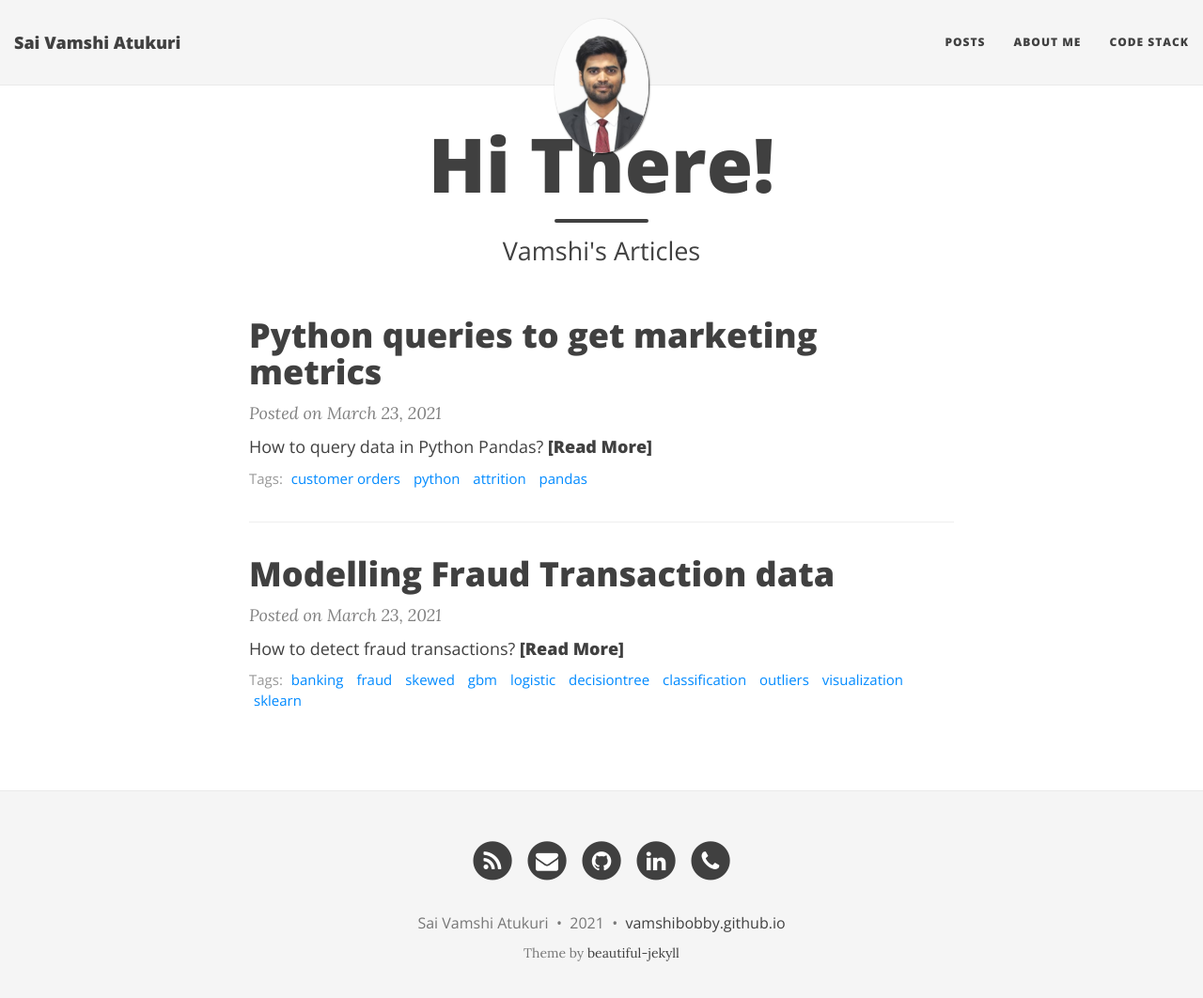
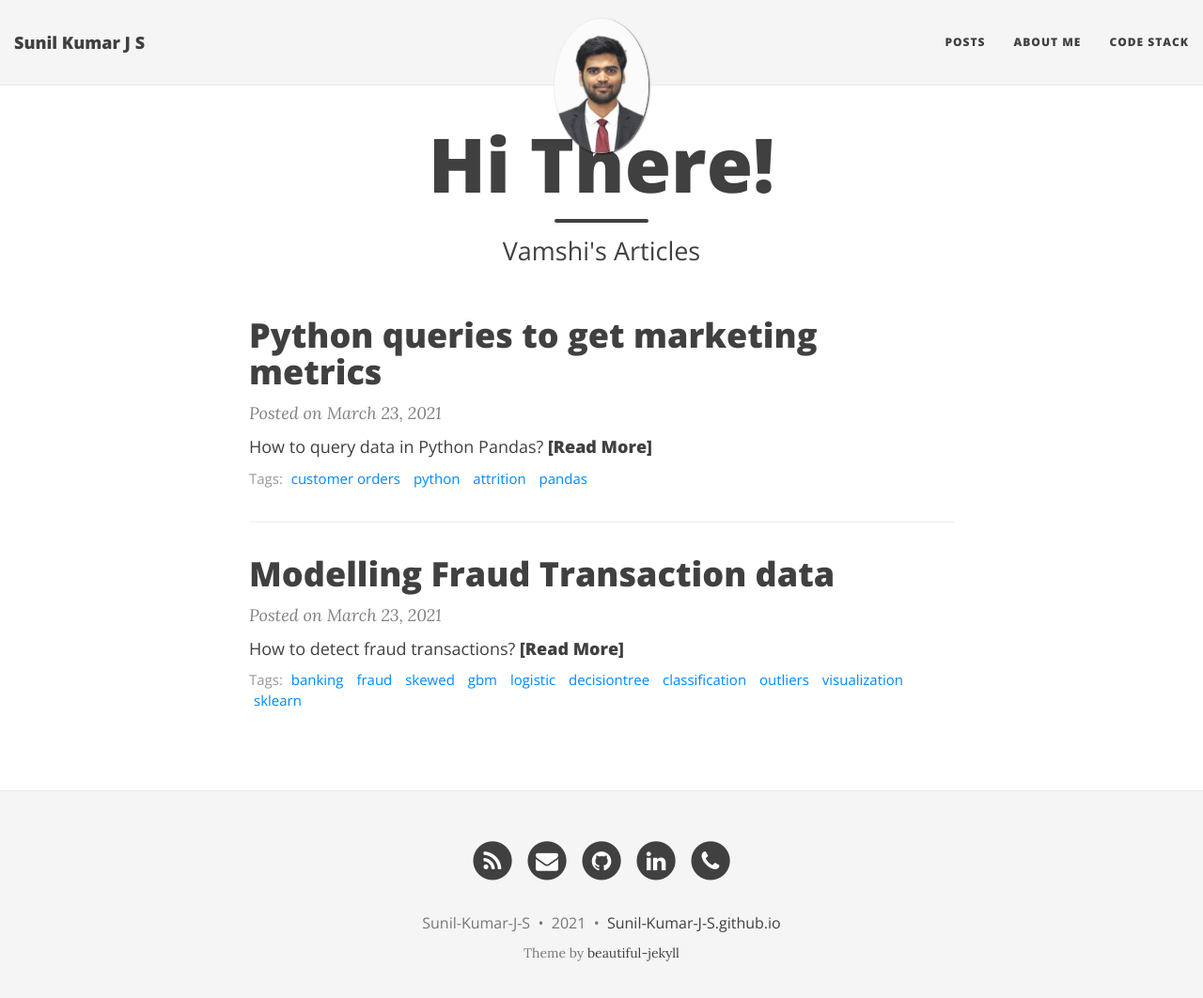
Before and after one commit to Sunil-Kumar-J-S/Sunil-Kumar-J-S.github.io, a Jekyll site: the page built from index.html, in a window 1280 px wide and 1075 px high. Shown: the top 1062 px of the window at 94% size. Built offline with Jekyll 4.4.1, drawn with Linux system fonts in a browser that asks for light colours; nearby versions of some CDN libraries; the list of posts is cut into pages by our own code.

Commit message:
config commit

```diff
--- a/_config.yml
+++ b/_config.yml
@@ -1,10 +1,10 @@
 # --- General options --- #
 
 # Name of website
-title: Sai Vamshi Atukuri
+title: Sunil Kumar J S
 
 # Short description of your site
-description: "Vamshi's Articles"
+description: "Sunil's Articles"
 
 # --- Local development options ---
 # If your website is hosted locally rather than on GitHub, then you need to uncomment the next two parameters to set the url and baseurl
@@ -19,9 +19,9 @@ description: "Vamshi's Articles"
 # --- Navigation bar options --- #
 # List of links in the navigation bar
 navbar-links:
-  Posts: "https://vamshibobby.github.io"
+  Posts: "https://Sunil-Kumar-J-S.github.io"
   About Me: "aboutme"
-  Code Stack: "https://github.com/vamshibobby/"
+  Code Stack: "https://github.com/Sunil-Kumar-J-S/"
 
 # Image to show in the navigation bar - image must be a square (width = height)
 # Remove this parameter if you don't want an image in the navbar
@@ -57,7 +57,7 @@ footer-link-col: "#404040"
 # Change all these values or delete the ones you don't want.
 # Important: you must keep the "name" parameter, everything else you can remove
 author:
-  name: Sai Vamshi Atukuri
+  name: Sunil-Kumar-J-S
 
 # Select your active Social Network Links.
 # Uncomment the links you want to show in the footer and add your information to each link.
@@ -65,19 +65,19 @@ author:
 # If you want to add a new link that isn't here, you'll need to also edit the file _data/SocialNetworks.yml
 social-network-links:
   rss: true
-  email: "vamshibobby1996@gmail.com"
+  email: "sunilkmrjs@gmail.com"
   #facebook: https://www.facebook.com/saiteja.pasula.3
-  github: vamshibobby
+  github: Sunil-Kumar-J-S
 #  twitter: daattali
 #  reddit: yourname
-  linkedin: sai-vamshi-atukuri-70132bb9
+  linkedin: sunil-j-s
 #  xing: yourname
 #  stackoverflow: "3943160/daattali"
 #  snapchat: deanat78
 #  instagram: deanat78
 #  youtube: user/deanat78
 #  spotify: yourname
-  telephone: +15173034582
+  telephone: +919884180714
 #  steam: deanat78
 #  twitch: yourname
 #  yelp: yourname
@@ -90,7 +90,7 @@ share-links-active:
 
 # How to display the link to the website in the footer
 # Remove this if you don't want a link in the footer
-url-pretty: "vamshibobby.github.io"  # eg. "deanattali.com/beautiful-jekyll"
+url-pretty: "Sunil-Kumar-J-S.github.io"  # eg. "deanattali.com/beautiful-jekyll"
 
 # --- Web Statistics Section --- #
 
```
